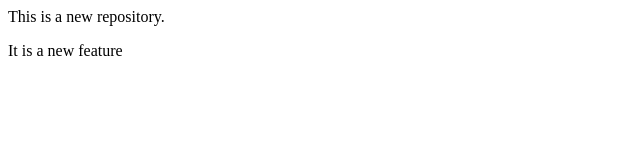
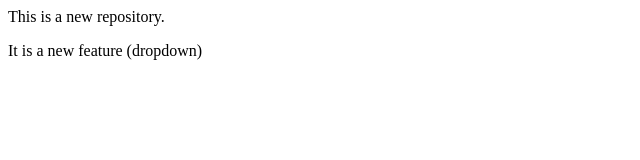
Before and after one commit to PRANAY994/dmeo, a plain HTML site: page index.html in a window 1280 px wide. Shown: the full height of the page, 0-640 px from the left. Drawn offline with Linux system fonts and the light colour scheme.

Commit message:
add drop down

```diff
--- a/index.html
+++ b/index.html
@@ -1,2 +1,2 @@
 <p> This is a new repository. </p>
-<p> It is a new feature  </p>
+<p> It is a new feature (dropdown) </p>
```
